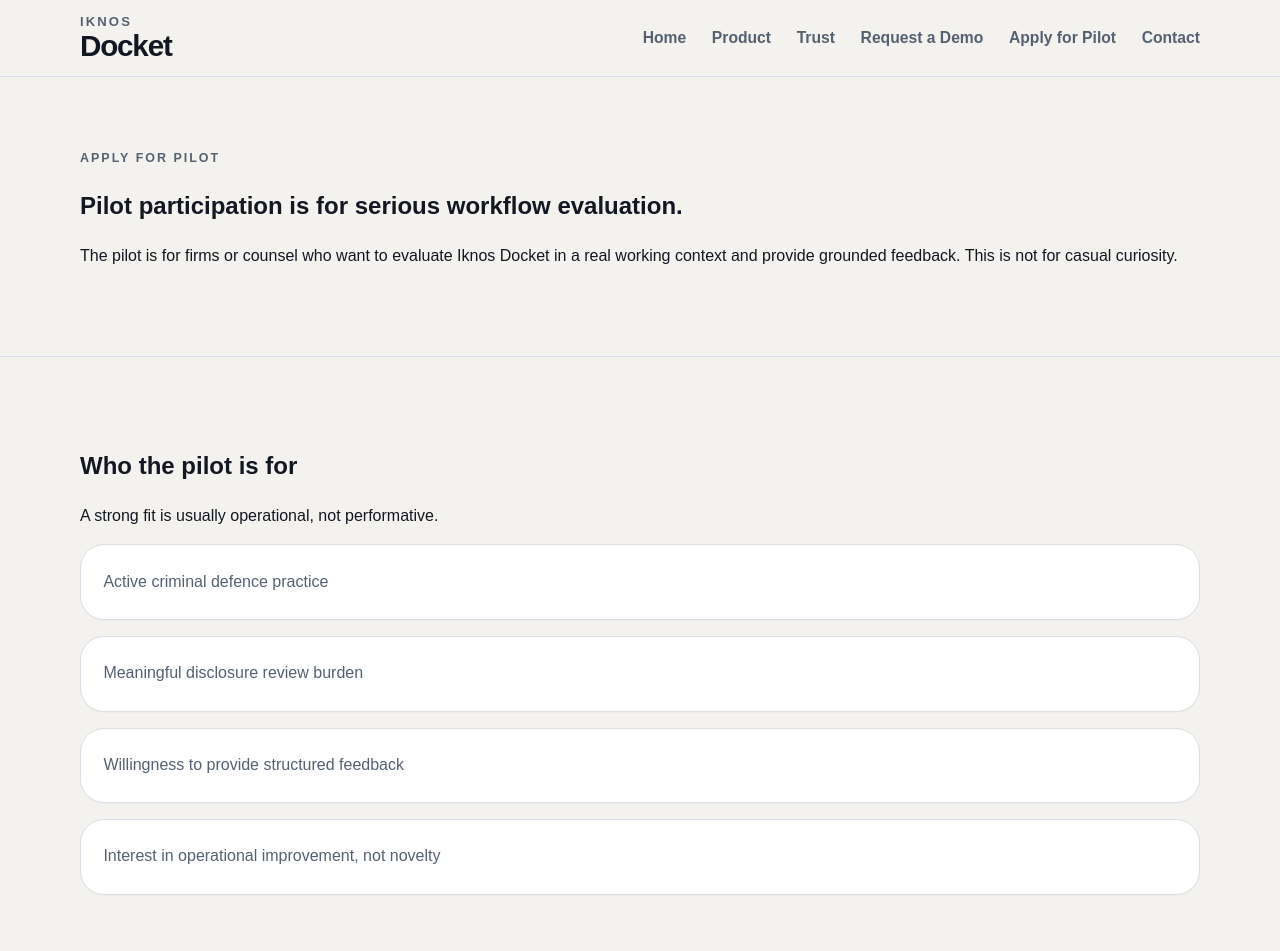
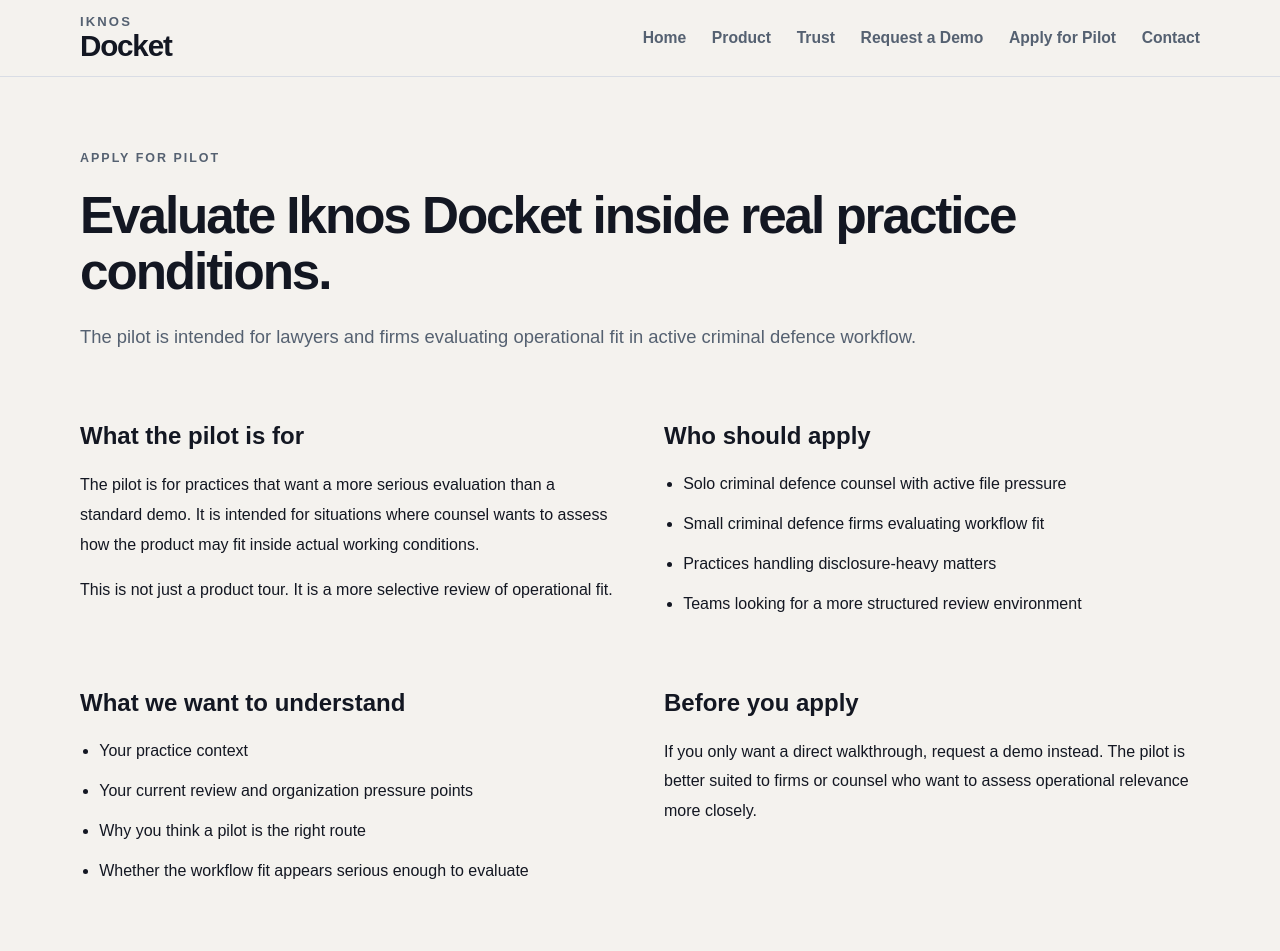
Before and after one commit to Nova-Legal/iknos-docket-site, a Next.js app: page /pilot in a window 1280 px wide. Shown: the top 951 px of the page. Built offline with nearby package versions, Linux system fonts and the light colour scheme.

Commit message:
Upgrade pilot page structure and messaging

```diff
--- a/app/pilot/page.tsx
+++ b/app/pilot/page.tsx
@@ -1,47 +1,78 @@
-import { Hero } from "@/components/hero";
-import { Section } from "@/components/section";
 import { PilotForm } from "@/components/pilot-form";
 
 export default function PilotPage() {
   return (
-    <>
-      <Hero
-        eyebrow="Apply for Pilot"
-        title="Pilot participation is for serious workflow evaluation."
-        description="The pilot is for firms or counsel who want to evaluate Iknos Docket in a real working context and provide grounded feedback. This is not for casual curiosity."
-      />
+    <section className="section">
+      <div className="container page-stack">
+        <div className="page-hero">
+          <p className="eyebrow">Apply for pilot</p>
+          <h1>Evaluate Iknos Docket inside real practice conditions.</h1>
+          <p className="page-lead">
+            The pilot is intended for lawyers and firms evaluating operational
+            fit in active criminal defence workflow.
+          </p>
+        </div>
 
-      <Section title="Who the pilot is for" intro="A strong fit is usually operational, not performative.">
-        <div className="grid-list">
-          {[
-            "Active criminal defence practice",
-            "Meaningful disclosure review burden",
-            "Willingness to provide structured feedback",
-            "Interest in operational improvement, not novelty"
-          ].map((item) => (
-            <div key={item} className="card">
-              <p className="font-semibold">{item}</p>
-            </div>
-          ))}
+        <div className="content-grid">
+          <div>
+            <h2>What the pilot is for</h2>
+            <p>
+              The pilot is for practices that want a more serious evaluation
+              than a standard demo. It is intended for situations where counsel
+              wants to assess how the product may fit inside actual working
+              conditions.
+            </p>
+            <p>
+              This is not just a product tour. It is a more selective review of
+              operational fit.
+            </p>
+          </div>
+
+          <div>
+            <h2>Who should apply</h2>
+            <ul className="clean-list">
+              <li>Solo criminal defence counsel with active file pressure</li>
+              <li>Small criminal defence firms evaluating workflow fit</li>
+              <li>Practices handling disclosure-heavy matters</li>
+              <li>Teams looking for a more structured review environment</li>
+            </ul>
+          </div>
         </div>
-      </Section>
 
-      <Section title="What participation may involve" intro="Keep expectations plain.">
-        <p>Pilot participation may involve product walkthroughs, limited onboarding, practical usage discussions, and feedback on workflow fit, trust requirements, and implementation realities.</p>
-      </Section>
+        <div className="content-grid">
+          <div>
+            <h2>What we want to understand</h2>
+            <ul className="clean-list">
+              <li>Your practice context</li>
+              <li>Your current review and organization pressure points</li>
+              <li>Why you think a pilot is the right route</li>
+              <li>Whether the workflow fit appears serious enough to evaluate</li>
+            </ul>
+          </div>
 
-      <section className="section">
-        <div className="container max-w-4xl">
-          <p className="eyebrow">Pilot application form</p>
-          <h2 className="mt-4 text-3xl font-semibold tracking-tight">If this matches your practice, apply for pilot review.</h2>
-          <p className="mt-4 max-w-2xl text-base leading-8 text-[var(--muted)]">
-            The pilot form is more selective because the point is serious evaluation, not list-building.
-          </p>
-          <div className="mt-8">
+          <div>
+            <h2>Before you apply</h2>
+            <p>
+              If you only want a direct walkthrough, request a demo instead.
+              The pilot is better suited to firms or counsel who want to assess
+              operational relevance more closely.
+            </p>
+          </div>
+        </div>
+
+        <div className="content-grid">
+          <div>
+            <h2>Apply for pilot</h2>
+            <p className="section-lead">
+              Give us enough context to understand whether a pilot makes sense.
+            </p>
+          </div>
+
+          <div>
             <PilotForm />
           </div>
         </div>
-      </section>
-    </>
+      </div>
+    </section>
   );
 }
```
